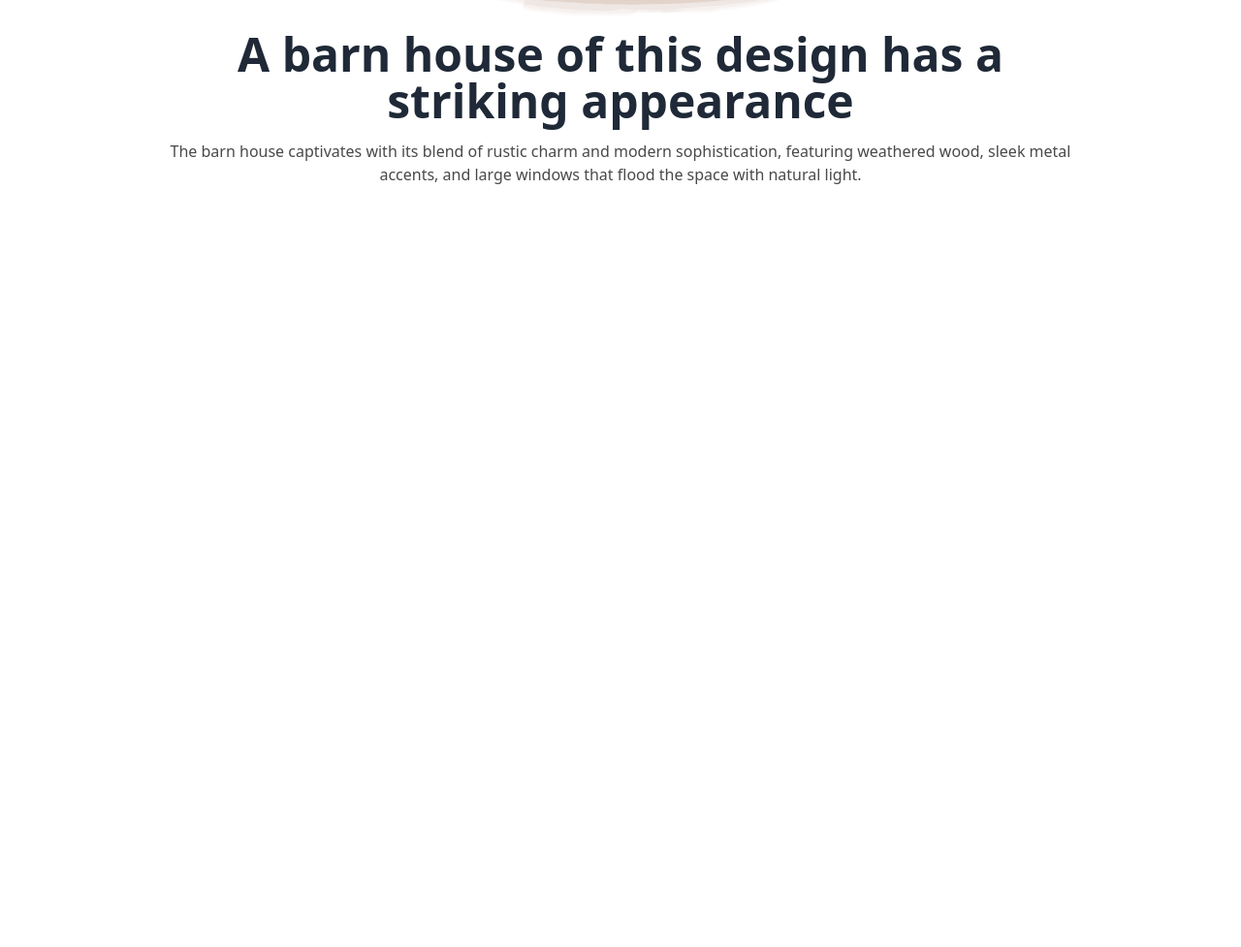
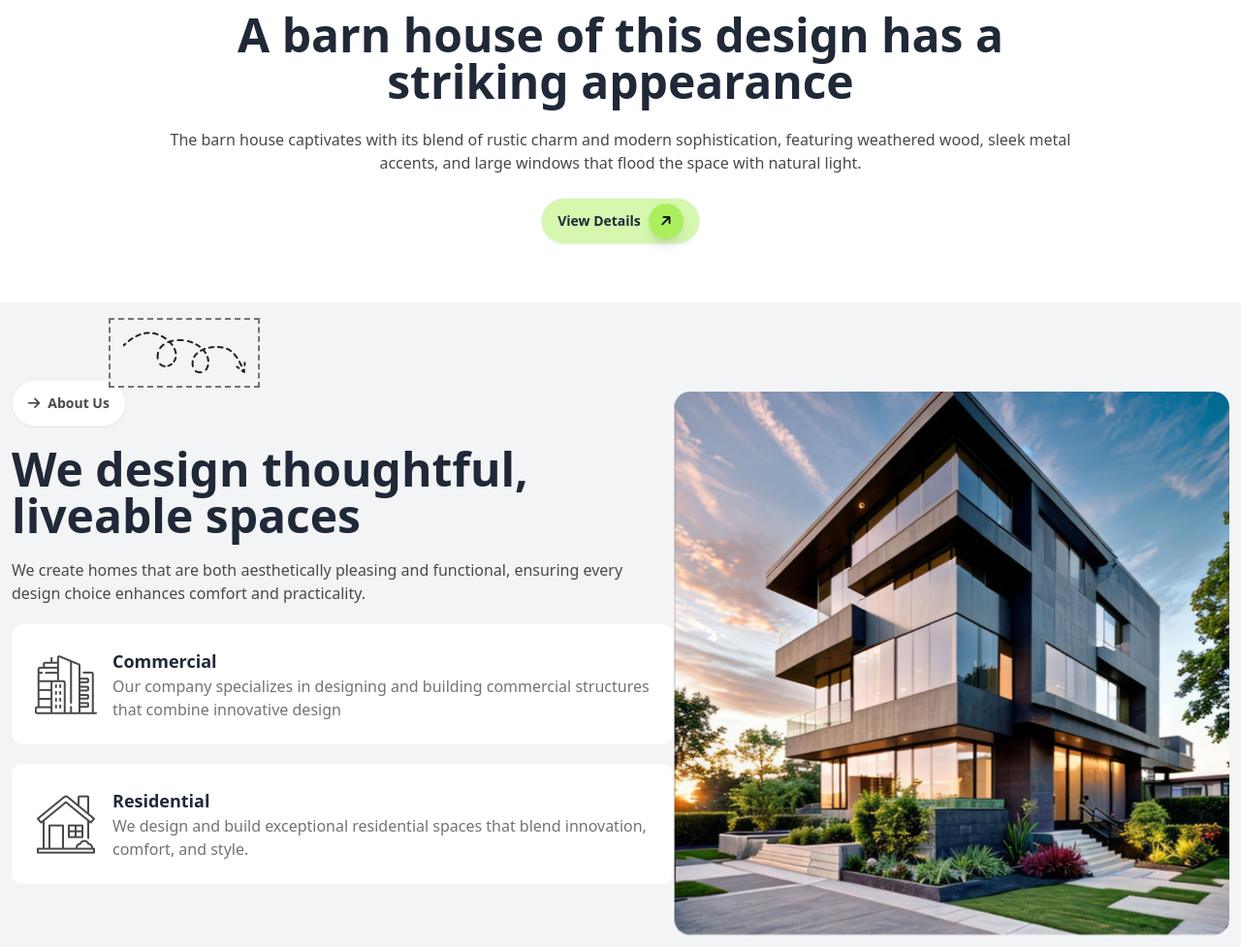
Before and after one commit to Faysal2123/Assignment-3, a plain HTML site: page index.html in a window 1280 px wide. Shown: the part 538-1515 px from the top of the page at 97% size. Before the commit the page ends 800 px from the top, so only its background shows below. Drawn offline with nearby package versions, Linux system fonts and the light colour scheme.

Commit message:
design thoughtful section done

```diff
--- a/index.html
+++ b/index.html
@@ -13,7 +13,8 @@
 
 </head>
 <body>
-    <header class="container mx-auto">
+  <div class="bg-gradient-to-r from-[#FFFFFF] to-[#FFFFFF]">
+    <header class="container mx-auto ">
         <div class="navbar">
             <div class="navbar-start lg:w-[50%] w-screen flex justify-between ">
                 <div class="flex flex-row items-center">
@@ -43,7 +44,7 @@
 
                 <ul
                   tabindex="0"
-                  class="absolute right-0 menu menu-sm dropdown-content bg-base-100 rounded-box w-32 z-[1] mt-3   shadow">
+                  class="absolute right-0 menu menu-sm dropdown-content bg-base-100 rounded-box w-32 z-[1] mt-3   shadow ">
                   <li class="hover:text-black duration-300 ease-in-out font-[500]"><a>Home</a></li>
                   <li class="hover:text-black duration-300 ease-in-out font-[500]"><a>Services</a></li>
                   <li class="hover:text-black duration-300 ease-in-out font-[500]"><a>Portfolio</a></li>
@@ -82,17 +83,61 @@
             </div>
 
           </div>
-          <div class="lg:mt-24 mt-4 flex flex-col justify-center items-center space-y-4 p-10">
+          <div class="lg:mt-24 mt-4 flex flex-col justify-center items-center lg:space-y-6 space-y-4 p-3">
             <img class="flex justify-center items-center" src="assets/banner.png" alt="">
             <h1 class="lg:text-5xl text-4xl font-bold  text-center">A barn house of this design has a <br> striking appearance</h1>
             <p class="text-center text-[#494949] px-2 ">The barn house captivates with its blend of rustic charm and modern sophistication, featuring weathered wood, sleek metal <br> accents, and large windows that flood the space with natural light.</p>
+            <button class="btn bg-[#ABEF5F80] border rounded-3xl "><span class="bg">View Details</span>
+              <div class="shadow-lg h-9 w-9 bg-[#ABEF5F] rounded-full flex items-center justify-center text-center ">
+
+                <i class="fa-solid fa-arrow-right -rotate-45 text-black"></i>
+               </div>
+
+            </button>
 
           </div>
+        </div>
+    </header>
+    <main>
+      <section class="bg-gray-100 lg:mt-12 mt-8 relative">
+        <div class="absolute top-4 left-28 p-3 border-[2px] border-dashed border-[#737373] hidden lg:flex ">
+          <img class="lg:visible " src="assets/Vector.png" alt="">
+        </div>
+        <div class="container mx-auto flex lg:flex-row flex-col justify-between pt-20  p-3">
+          <div class="space-y-5 ">
+            <div class="text-center lg:text-start ">
+
+              <button class="btn bg-[#FFFFFF] text-[#494949] font-bold border rounded-3xl"><i class="fa-solid fa-arrow-right  text-[#494949] "></i> About Us</button>
+            </div>
+            <h1 class="lg:text-5xl text-4xl font-bold text-center lg:text-start">We design thoughtful,<br> liveable spaces</h1>
+            <p class="text-[#494949] text-center lg:text-start">We create homes that are both aesthetically pleasing and functional, ensuring every <br> design choice enhances comfort and practicality.</p>
+            <div class="bg-[#FFFFFF] flex lg:items-center gap-4 p-6 border-[#FFFFFF] rounded-xl">
+              <div>
+              <img src="assets/commercial.png" alt="">
+              </div>
+              <div>
+              <h1 class="text-lg font-bold ">Commercial</h1>
+              <p class="text-[#737373]">Our company specializes in designing and building commercial structures <br> that combine innovative design </p>
+            </div>
+            </div>
+            <div class="bg-[#FFFFFF] flex lg:items-center gap-4 p-6 border-[#FFFFFF] rounded-xl">
+              <div >
+              <img src="assets/residential.png" alt="">
+              </div>
+              <div>
+              <h1 class="text-lg font-bold ">Residential</h1>
+              <p class="text-[#737373]">We design and build exceptional residential spaces that blend innovation,<br> comfort, and style. </p>
+            </div>
+            </div>
 
 
+          </div>
+          <div class="mt-3">
+            <img src="assets/Rectangle.png" alt="">
 
-    </header>
-    <main>
+          </div>
+        </div>
+      </section>
 
     </main>
     <footer>
```
